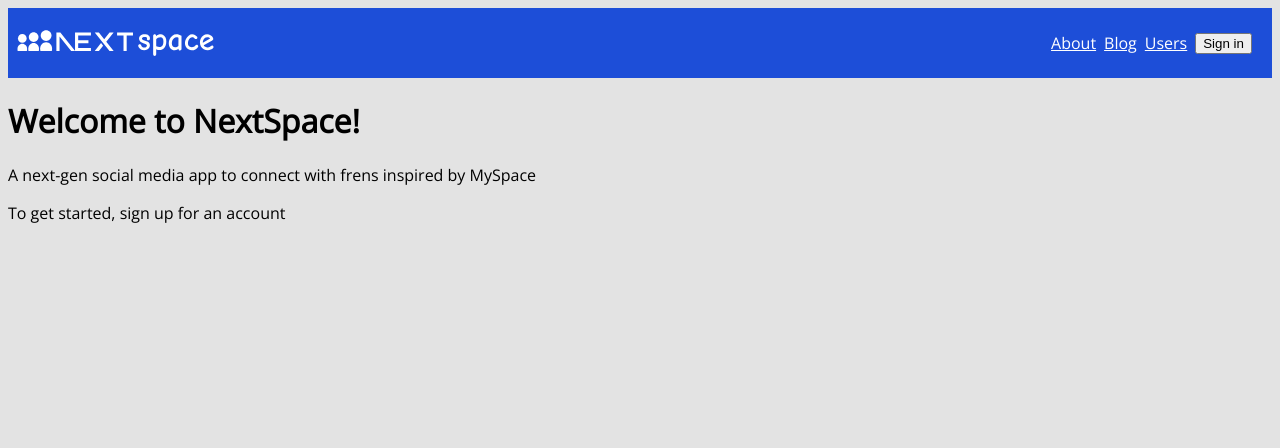
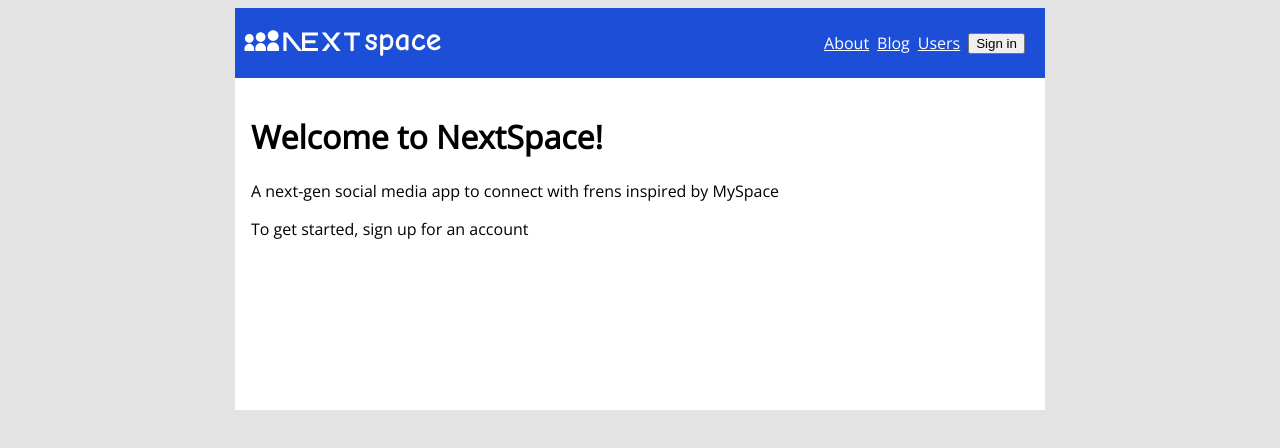
Before and after one commit to aidanshotland/myspace, a Next.js app: page / in a window 1280 px wide. Shown: the top 448 px of the page. Built offline with nearby package versions, Linux system fonts and the light colour scheme; no server answers.

Commit message:
Added loading and error pages

```diff
--- a/app/layout.tsx
+++ b/app/layout.tsx
@@ -20,8 +20,10 @@ export default function RootLayout({
     <AuthProvider>
       <html lang="en">
         <body className={myFont.className}>
-          <NavMenu />
-          {children}
+          <div className="container">
+            <NavMenu />
+            <main>{children}</main>
+          </div>
         </body>
       </html>
     </AuthProvider>
--- /dev/null
+++ b/app/users/loading.tsx
@@ -0,0 +1,3 @@
+export default async function LoadingUsers() {
+  return <div>Loading user data...</div>;
+}
```
Also changed, not shown: app/users/error.tsx (added, +22 -0 lines), public/mememan.webp (added).
